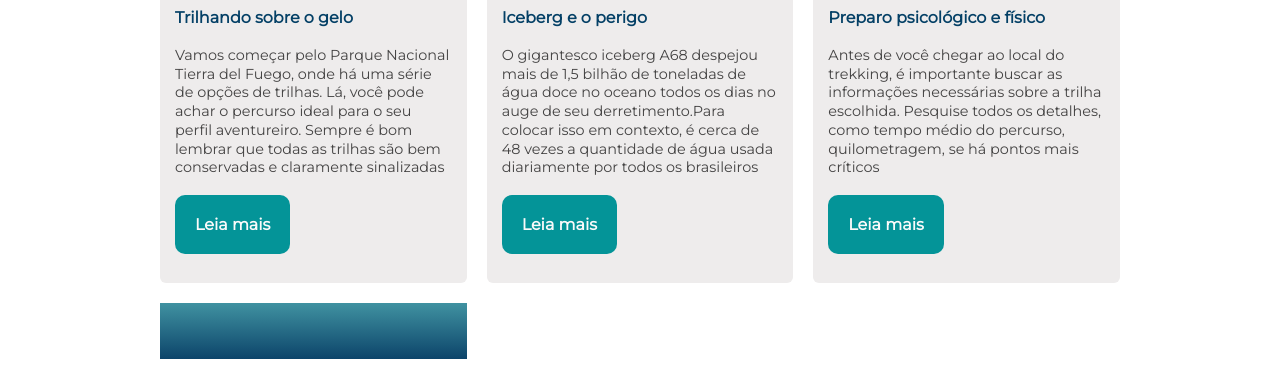
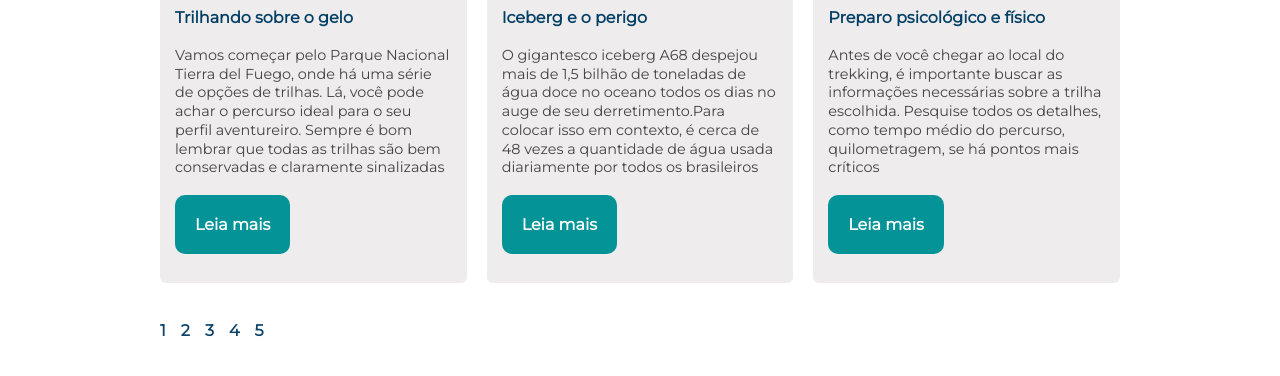
Before and after one commit to sarahrcalderon/Southside, a plain HTML site: page blog.html in a window 1280 px wide. Shown: the part 1902-2278 px from the top of the page. Drawn offline with Linux system fonts and the light colour scheme.

Commit message:
icon photo

```diff
--- a/css/blog.css
+++ b/css/blog.css
@@ -31,6 +31,7 @@
   padding: 20px 0px;
   font-family: "Montserrat", sans-serif;
   align-content: center;
-  background: -webkit-linear-gradient(#4092a1, #0c446a);
-  -webkit-text-fill-color: transparent;
 }
+.pages a {
+  color: #0c446a;
+}
--- a/css/home.css
+++ b/css/home.css
@@ -9,7 +9,7 @@
 }
 
 .home {
-  background: url("/img/iceberg.jpg");
+  background: url("/img/bearhome.jpg");
   background-size: cover;
   background-repeat: no-repeat;
   width: 100%;
```
